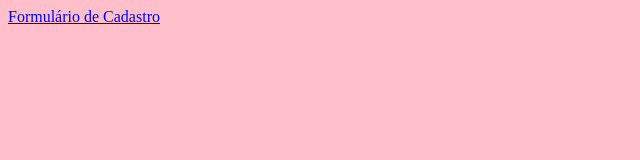
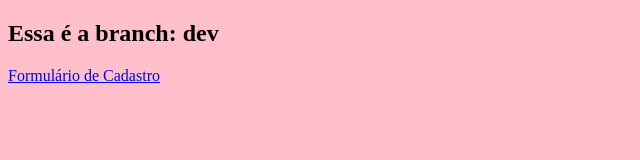
Before and after one commit to LuthGom/aula-git-prof-luciano, a plain HTML site: page index.html in a window 1280 px wide. Shown: the whole page, without its empty margins (0-640 px from the left). Drawn offline with Linux system fonts and the light colour scheme.

Commit message:
atualizando index.html

```diff
--- a/index.html
+++ b/index.html
@@ -9,6 +9,7 @@
 </head>
 
 <body>
+  <h2>Essa é a branch: dev</h2>
   <header>
     <nav>
       <a href="/html/formulario.html">Formulário de Cadastro</a>
```
